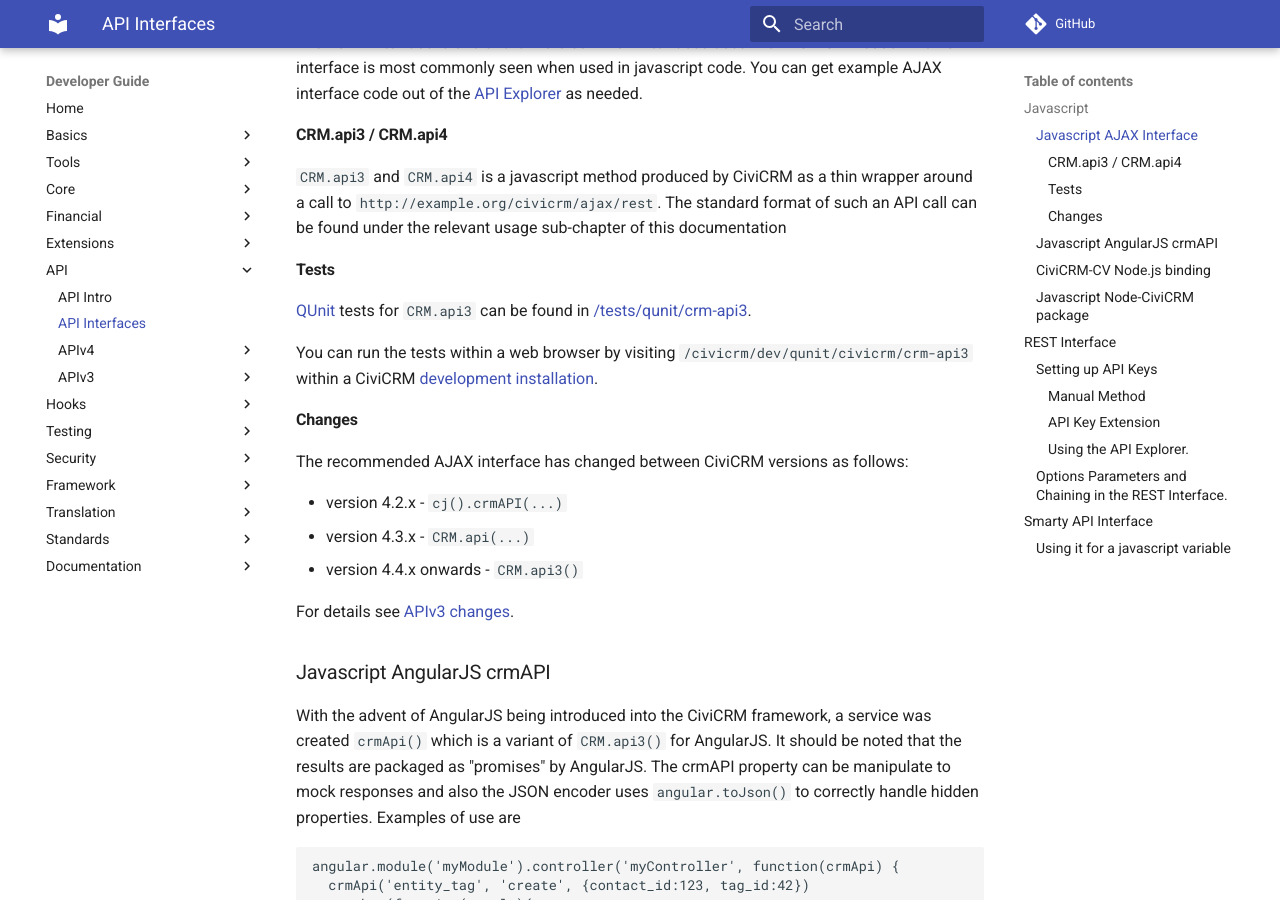
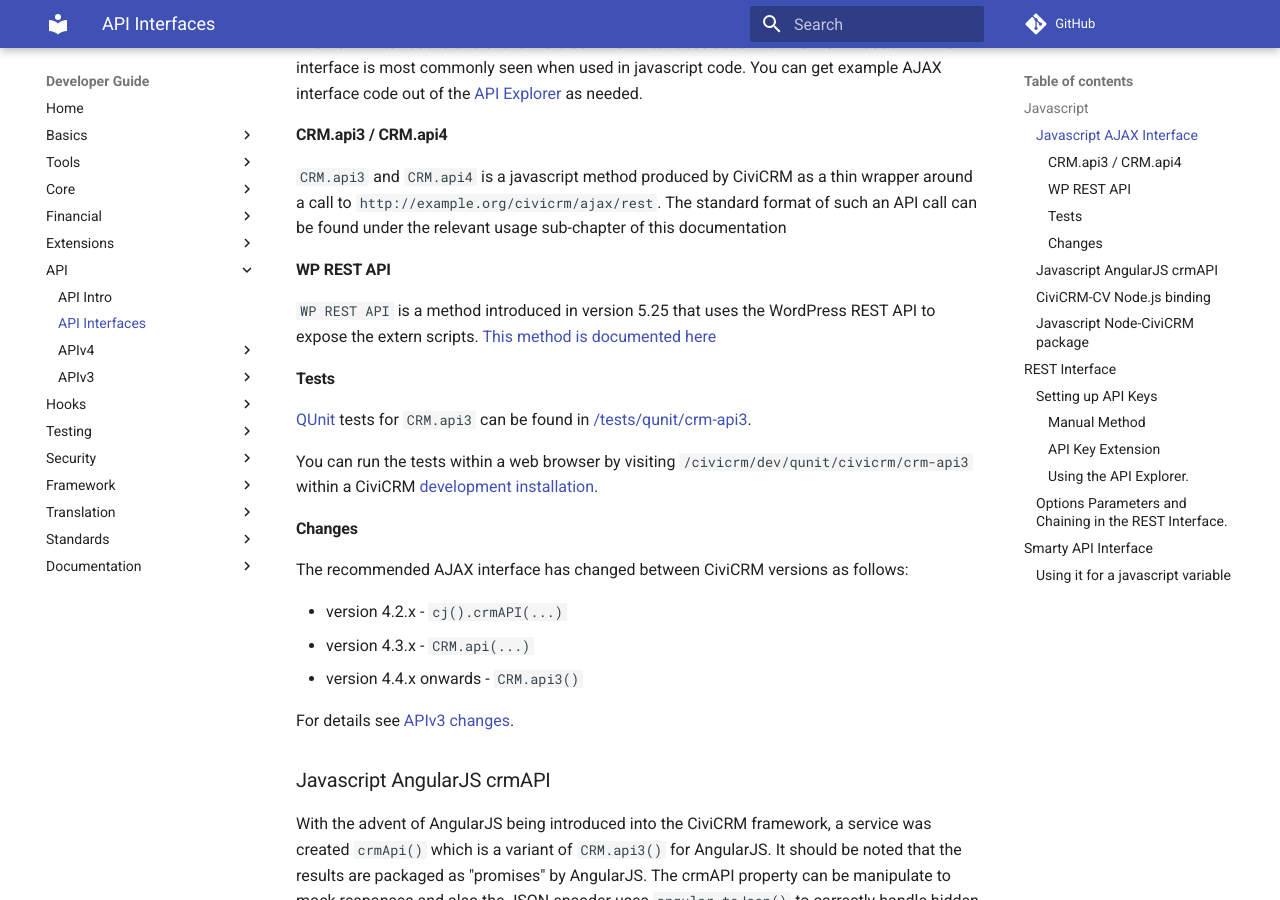
Before and after one commit to civicrm/civicrm-dev-docs, an MkDocs documentation site: the page built from docs/api/interfaces.md, in a window 1280 px wide and 900 px high, scrolled down 447 px. Built offline with MkDocs 1.6.1 and Material for MkDocs 9.7.7, drawn with Linux system fonts in a browser that asks for light colours; comment, search, counter and statistics services are not loaded; old or Windows-style settings are respelled for this version of MkDocs.

Commit message:
add reference to wp-rest in interfaces.md
Signed-off-by: Kevin Cristiano <kcristiano@kcristiano.com>

```diff
--- a/docs/api/interfaces.md
+++ b/docs/api/interfaces.md
@@ -13,6 +13,10 @@
 #### CRM.api3 / CRM.api4
 
 `CRM.api3` and `CRM.api4` is a javascript method produced by CiviCRM as a thin wrapper around a call to `http://example.org/civicrm/ajax/rest`. The standard format of such an API call can be found under the relevant usage sub-chapter of this documentation
+
+#### WP REST API
+
+`WP REST API` is a method introduced in version 5.25 that uses the WordPress REST API to expose the extern scripts.  [This method is documented here](/api/v3/wp-rest.md)
 
 #### Tests
 
```
